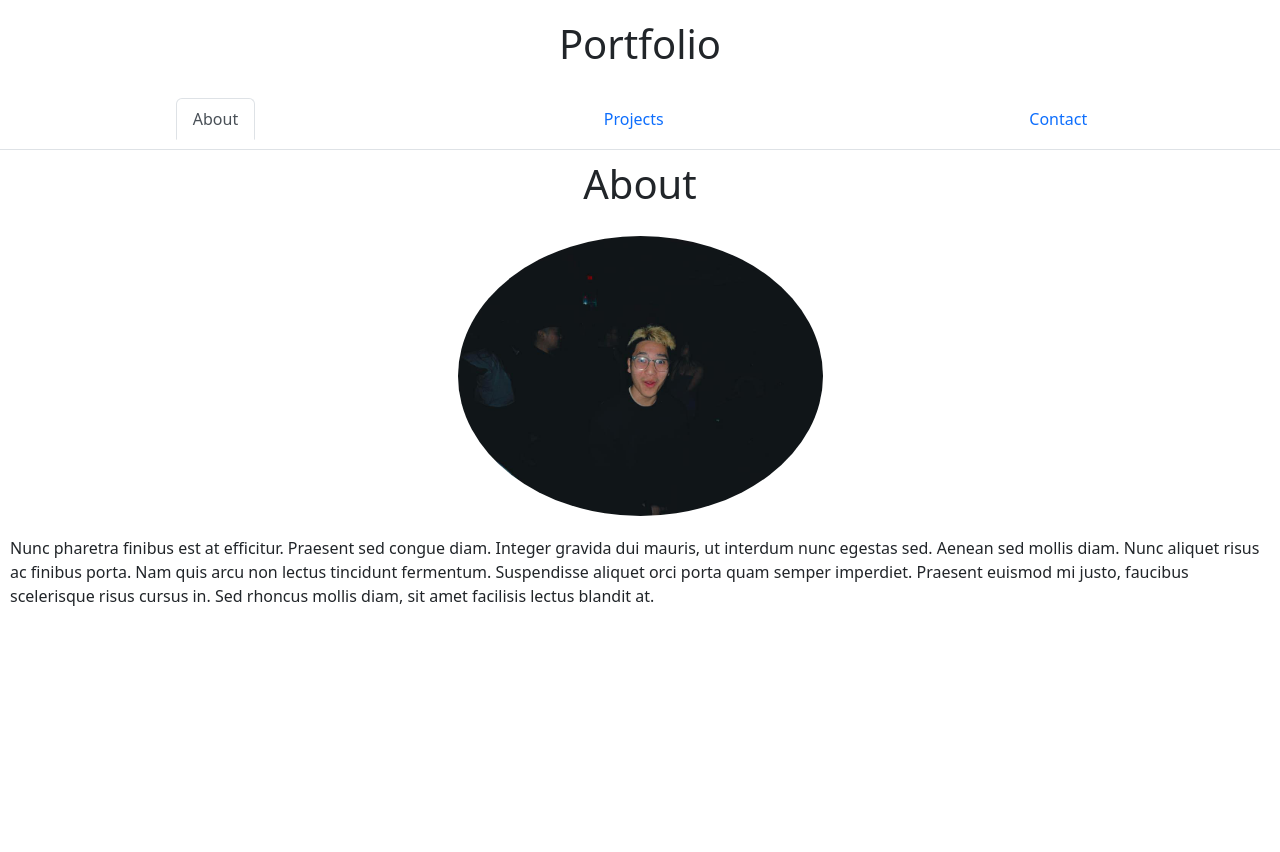
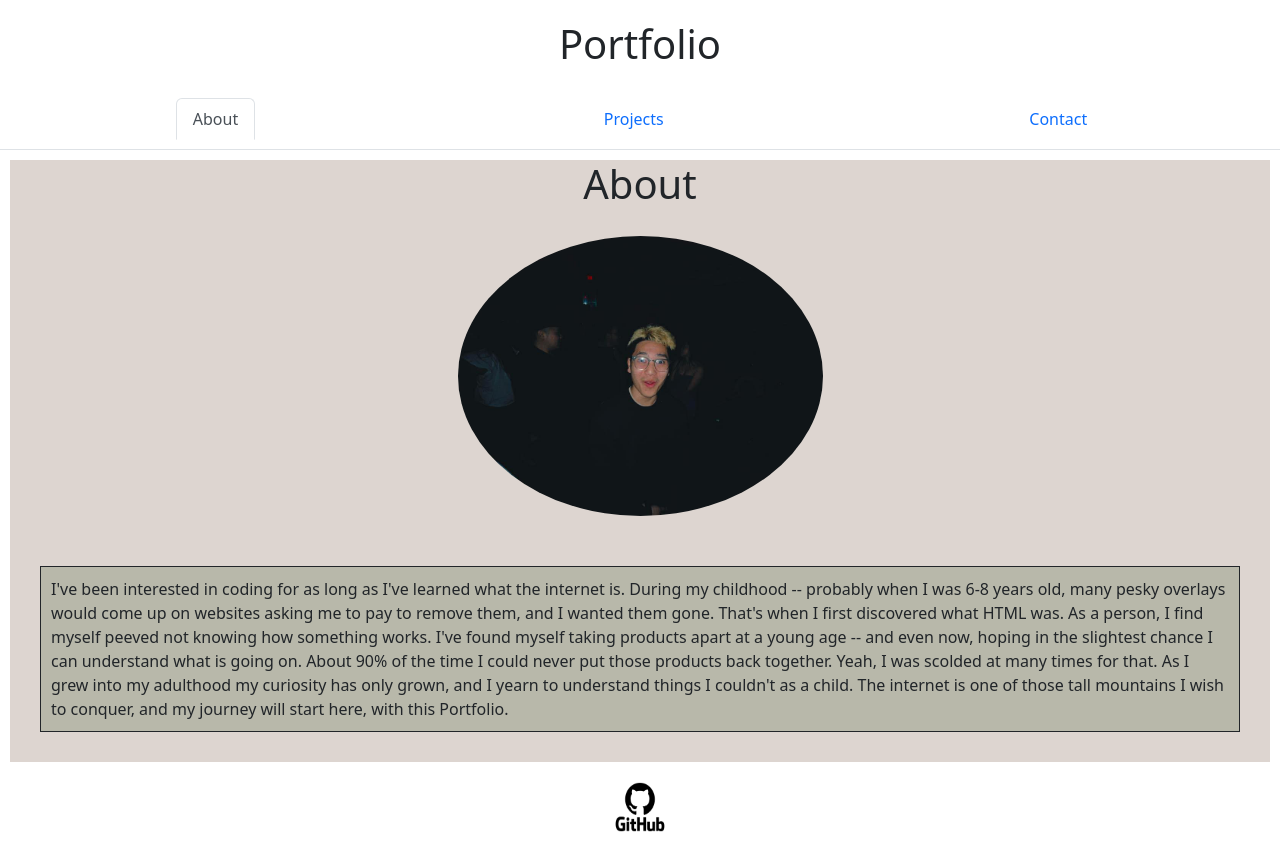
Before and after one commit to ssangwang/React-Portfolio, a React (Create React App) app: page / in a window 1280 px wide. Before the commit the page ends 800 px from the top, so only its background shows below. Built offline with nearby package versions, Linux system fonts and the light colour scheme.

Commit message:
created footer

```diff
--- /dev/null
+++ b/src/components/Footer.js
@@ -0,0 +1,21 @@
+import React from "react";
+import logo from './images/GitHub-logo.png'
+
+const styles = {
+    footer: {
+      margin: '20px',
+      textAlign: 'center',
+    }
+  };
+
+export default function Footer(){
+
+return (
+    <div style={styles.footer}>
+        <a href='https://github.com/ssangwang?tab=repositories'>
+        <img src={logo} height='50px' width='80px' alt='githublogo'></img>
+        </a>
+    </div>
+)
+
+}
--- a/src/components/Header.js
+++ b/src/components/Header.js
@@ -3,7 +3,7 @@ import React from "react";
 const styles = {
     heading: {
       margin: '20px',
-      textAlign: 'center'
+      textAlign: 'center',
     }
   };
 
--- a/src/components/PortfolioContainer.js
+++ b/src/components/PortfolioContainer.js
@@ -4,6 +4,7 @@ import About from './pages/About';
 import Projects from './pages/Projects';
 import Contact from './pages/Contact';
 import Header from './Header';
+import Footer from './Footer'
 
 export default function PortfolioContainer() {
   const [currentPage, setCurrentPage] = useState('About');
@@ -26,6 +27,7 @@ export default function PortfolioContainer() {
       <Header/>
       <NavTabs currentPage={currentPage} handlePageChange={handlePageChange} />
       {renderPage()}
+      <Footer/>
     </div>
   );
 }
--- a/src/components/pages/About.js
+++ b/src/components/pages/About.js
@@ -9,6 +9,12 @@ const styles = {
   profile: {
     borderRadius: '50%',
     margin: '20px'
+  },
+  bio: {
+    margin:'30px',
+    border: 'solid 1px',
+    padding: '10px',
+    backgroundColor: '#B8B8AA'
   }
 };
 
@@ -18,14 +24,9 @@ export default function About() {
       <h1 style={styles.heading}>About</h1>
       <img src={pic} alt='profilepic' height='280px' width='365px' style={styles.profile}></img>
       <div>
-      <p>
-        Nunc pharetra finibus est at efficitur. Praesent sed congue diam.
-        Integer gravida dui mauris, ut interdum nunc egestas sed. Aenean sed
-        mollis diam. Nunc aliquet risus ac finibus porta. Nam quis arcu non
-        lectus tincidunt fermentum. Suspendisse aliquet orci porta quam semper
-        imperdiet. Praesent euismod mi justo, faucibus scelerisque risus cursus
-        in. Sed rhoncus mollis diam, sit amet facilisis lectus blandit at.
-      </p>
+        <p style={styles.bio}>
+          I've been interested in coding for as long as I've learned what the internet is. During my childhood -- probably when I was 6-8 years old, many pesky overlays would come up on websites asking me to pay to remove them, and I wanted them gone. That's when I first discovered what HTML was. As a person, I find myself peeved not knowing how something works. I've found myself taking products apart at a young age -- and even now, hoping in the slightest chance I can understand what is going on. About 90% of the time I could never put those products back together. Yeah, I was scolded at many times for that. As I grew into my adulthood my curiosity has only grown, and I yearn to understand things I couldn't as a child. The internet is one of those tall mountains I wish to conquer, and my journey will start here, with this Portfolio.
+        </p>
       </div>
     </div>
   );
--- a/src/components/pages/Contact.js
+++ b/src/components/pages/Contact.js
@@ -7,6 +7,10 @@ import {validateEmail } from '../utils/helpers';
 const styles = {
   heading: {
     textAlign: 'center',
+  },
+  formM :{
+    border: 'solid 1px',
+    backgroundColor: '#B8B8AA'
   }
 };
 
--- a/src/components/styles/body.css
+++ b/src/components/styles/body.css
@@ -1,4 +1,5 @@
 .webBody {
+    background-color: #DDD5D0;
     margin: 10px;
     display: flex;
     align-items: center;
```
Also changed, not shown: src/components/images/GitHub-logo.png (added).
